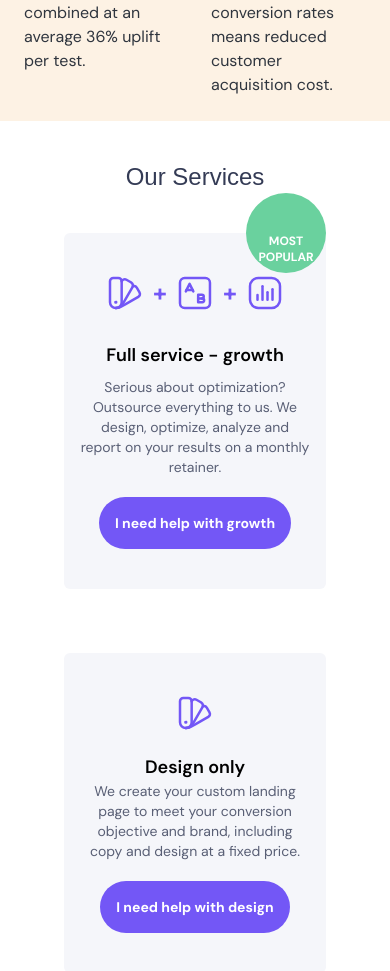
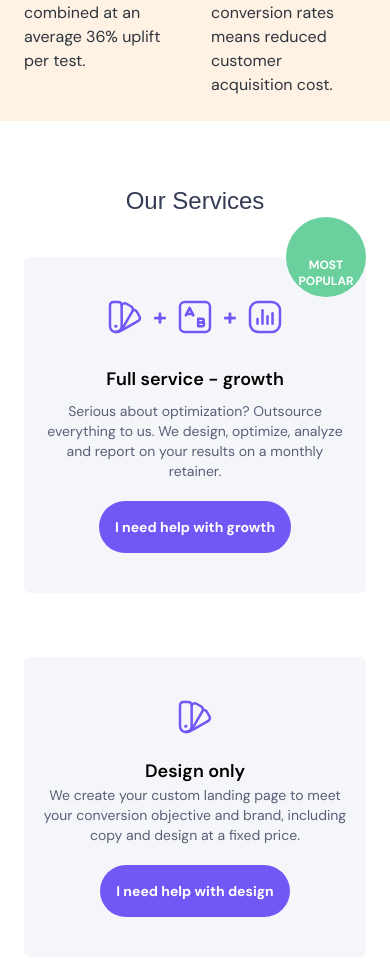
Before and after one commit to alfredodr/conversion-lab-landing-page, a Next.js app: page / in a window 390 px wide. Shown: the part 2125-3096 px from the top of the page. Built offline with nearby package versions, Linux system fonts and the light colour scheme; a web font is replaced by a local one.

Commit message:
fixed services width on mobile

```diff
--- a/components/home/Services.tsx
+++ b/components/home/Services.tsx
@@ -12,7 +12,7 @@
 const Services = () => {
   return (
     <section className="bg-white">
-      <div className="max-w-[70rem] mx-16 sm:mx-auto">
+      <div className="max-w-[70rem] sm:mx-auto p-6 md:p-16">
         <div className="my-10">
           <h2
             className={`text-center text-[#343b55] text-2xl ${dmSerifText.variable} font-dmSerifText`}
```
